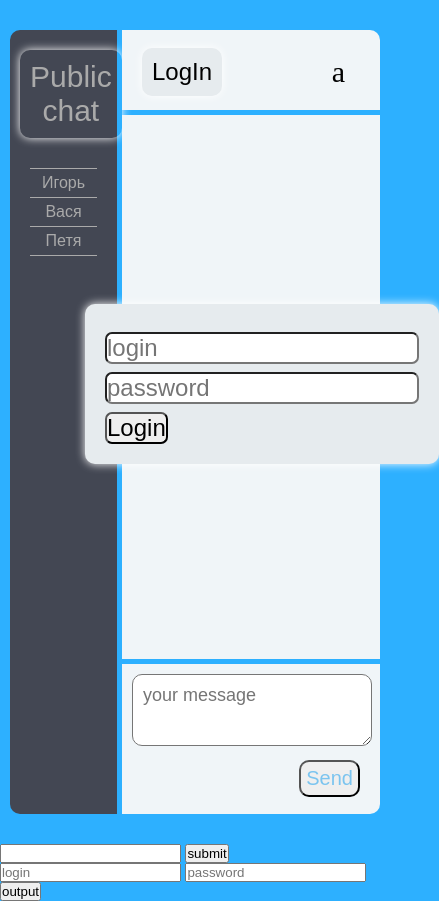
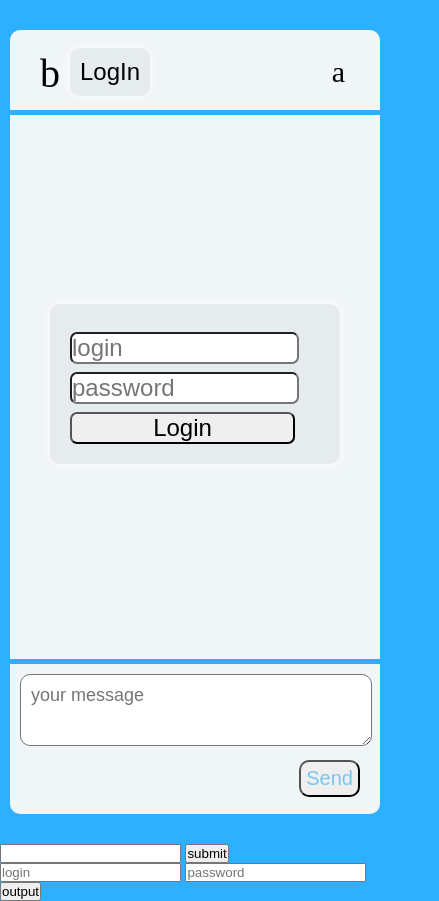
Before and after one commit to boltwest/Chat, a website: page public/index.html in a window 390 px wide. Shown: the whole page, 439 px wide, since content can reach past the window. Drawn offline with nearby package versions, Linux system fonts and the light colour scheme; some icons are missing.

Commit message:
fix adaptation for screen

```diff
--- a/app.js
+++ b/app.js
@@ -37,13 +37,13 @@ app.use(function (err, req, res, next) {
 let io = require('socket.io')(server);
 
 io.on('connection', function (socket) {
-	console.log('Клиент подключился');
+	// console.log('Клиент подключился');
 	socket.emit('message', {text: 'connection: ok'});
 
 	socket.on('messageUserAll', function (data, cb) {
 		data.time = getDateNow();
 		socket.broadcast.emit('messagePublic', data);
-		console.log(data.text);
+		// console.log(data.text);
 		cb(data.time);
 	})
 
--- /dev/null
+++ b/public/css/media.css
@@ -0,0 +1,73 @@
+.listUsers:before {
+    content: 'b';
+    display: none;
+    font-family: "untitled-font-1";
+    font-size: 40px;
+    position: absolute;
+    top: 20px;
+    right: -60px;
+    cursor: pointer;
+}
+
+
+
+@media screen and (max-width: 550px) {
+    #checkIn {
+        width: 150px;
+        left: calc(50% - 95px);
+    }
+
+    .checkIn__login, .checkIn__password, .checkIn__button {
+        width: 90%;
+    }
+}
+
+@media screen and (max-width: 450px) {
+    #checkIn {
+        width: 250px;
+        left: calc(50% - 145px);
+    }
+
+    .checkIn__login, .checkIn__password, .checkIn__button {
+        width: 90%;
+    }
+
+    .listUsers {
+        width: 130px;
+        transform: translate(-160px);
+        border-radius: 10px;
+        z-index: 20;
+    }
+
+    .listUsers:before{
+        display: inline-block;
+    }
+
+    .listUsersSow {
+        transform: translate(0);
+    }
+
+    #chatField {
+        width: calc(100% - 20px);
+    }
+
+    #lableField {
+        border-top-left-radius: 10px;
+    }
+
+    .lableField__nameChat {
+        left: 60px;
+    }
+
+    /*.lableField__nameChat:before {*/
+    /*content: 'b';*/
+    /*display: inline-block;*/
+    /*font-family: "untitled-font-1";*/
+    /*position: absolute;*/
+    /*left: -40px;*/
+    /*cursor: pointer;*/
+    /*}*/
+    #inputField {
+        border-bottom-left-radius: 10px;
+    }
+}
--- a/public/css/style.css
+++ b/public/css/style.css
@@ -17,7 +17,7 @@ body {
 
 /*List user                               List user*/
 
-#listUsers {
+.listUsers {
     background: #434753;
     height: 100%;
     width: calc(30% - 30px);
@@ -205,9 +205,10 @@ body {
 /*CheckIn                                          CheckIn*/
 
 #checkIn {
+    width: 300px;
     position: absolute;
     top: 35%;
-    left: calc(50% - 166px);
+    left: calc(50% - 170px);
     padding: 20px;
     background: #e6ebee;
     box-shadow: 0 0 10px #fff;
@@ -220,3 +221,14 @@ body {
     font-size: 24px;
     border-radius: 7px;
 }
+
+/*CheckIn error                                       CheckIn error*/
+
+.checkIn__error{
+    width: 70%;
+    position: absolute;
+    right: 5px;
+    bottom: 12px;
+    color: red;
+    display: none;
+}
--- a/public/index.html
+++ b/public/index.html
@@ -6,13 +6,14 @@
           content="width=device-width, user-scalable=no, initial-scale=1.0, maximum-scale=1.0, minimum-scale=1.0">
     <meta http-equiv="X-UA-Compatible" content="ie=edge">
     <link rel="icon" href="images/titleicon50.png" type="image/gif"/>
-    <!--<link href="https://file.myfontastic.com/tmBNhYy3jHLhMRprfkFGkP/icons.css" rel="stylesheet">-->
+    <link href="https://file.myfontastic.com/tmBNhYy3jHLhMRprfkFGkP/icons.css" rel="stylesheet">
     <link rel="stylesheet" href="css/style.css">
+    <link rel="stylesheet" href="css/media.css">
     <title>Привет ≥︺‿︺≤</title>
 </head>
 <body>
 <div id="chatWrapper" class="wrapper">
-    <div id="listUsers">
+    <div id="listUsers" class="listUsers">        <!--listUsersSow-->
         <span class="listUsers__publicChat">Public chat</span>
         <div class="listUsers__userOnlineList">
             <div class="listUsers__userOnline">Игорь</div>
@@ -26,26 +27,7 @@
             <span class="lableField__settings">a</span>
         </div>
         <div id="messageField">
-            <!--<div class="messageField__messageUser">-->
-            <!--<div class="messageField__lableMessage messageField__lableMessage-am"><span-->
-            <!--class="messageField__lableMessageText"><strong>1 AM</strong> 12:36</span>-->
-            <!--</div>-->
-            <!--<div class="messageField__message messageField__message-am"><span class="messageField__message-amText">Lorem ipsum dolor sit amet, consectetur adipisicing elit. A consequatur dicta laudantium magnam necessitatibus, provident.</span>-->
-            <!--</div>-->
-            <!--</div>-->
-            <!--<div class="messageField__messageUser">-->
-            <!--<div class="messageField__lableMessage"><span-->
-            <!--class="messageField__lableMessageText"><strong>2 User</strong> 12:36</span></div>-->
-            <!--<div class="messageField__message"><span class="messageField__message-userText">Lorem ipsum dolor sit amet.</span>-->
-            <!--</div>-->
-            <!--</div>-->
-            <!--<div class="messageField__messageUser">-->
-            <!--<div class="messageField__lableMessage messageField__lableMessage-am"><span-->
-            <!--class="messageField__lableMessageText"><strong>1 AM</strong> 12:36</span>-->
-            <!--</div>-->
-            <!--<div class="messageField__message messageField__message-am"><span class="messageField__message-amText">Lorem ipsum dolor sit </span>-->
-            <!--</div>-->
-            <!--</div>-->
+            <!--Поле с месседжами-->
         </div>
         <div id="inputField">
             <textarea placeholder="your message" class="inputField__inputUserMessage"></textarea>
@@ -53,10 +35,11 @@
         </div>
 
         <div id="checkIn">
-            <form name="checkInUser">
+            <form name="checkInUser" class="checkIn__form">
                 <input type="text" name="login" class="checkIn__login" placeholder="login" title="Введите имя">
                 <input type="password" name="password" class="checkIn__password" placeholder="password" title="Введите пароль">
                 <input type="button" name="submit" class="checkIn__button" value="Login">
+                <div class="checkIn__error">Такой логин уже существует или неверный пароль</div>
             </form>
         </div>
     </div>
--- a/public/js/script.js
+++ b/public/js/script.js
@@ -60,11 +60,13 @@ function ChatController() {
 		buttonSend.addEventListener('click', this.sendMessage);
 		let buttonLogIn = ($('#checkIn .checkIn__button', field))[0];
 		buttonLogIn.addEventListener('click', this.checkIn);
+		let SowListOnline = ($('#listUsers', field))[0];
+		SowListOnline.addEventListener('click', this.showListOnline);
 	};
 
 	this.sendMessage = function () {
 		modelComponent.sendMessageAll(textMessage.value);
-		console.log(textMessage.value);
+		// console.log(textMessage.value);
 		textMessage.value = '';
 		textMessage.focus();
 	};
@@ -73,8 +75,11 @@ function ChatController() {
 		let login = ($('#checkIn .checkIn__login', domField))[0];
 		let password = ($('#checkIn .checkIn__password', domField))[0];
 		modelComponent.checkUser(login.value, password.value);
-		login.value = '';
+		// login.value = '';
 		password.value = '';
+	};
+	this.showListOnline = function () {
+		modelComponent.showListOnline();
 	};
 }
 
@@ -88,7 +93,8 @@ function ChatModel() {
 		registration: false,
 		error: false,
 		name: 'Igor',
-		nameRoom: 'LogIn'
+		nameRoom: 'LogIn',
+		showListOnline: false
 	};
 
 	this.start = function (view) {
@@ -107,7 +113,7 @@ function ChatModel() {
 	};
 
 	function requestFunc(data) {
-		console.log(data);
+		// console.log(data);
 		if(data.access){
 			let socketIo = io();
 			socket = socketIo;
@@ -151,6 +157,11 @@ function ChatModel() {
 	this.updateViewComponent = function () {
 		viewComponent.updateView();
 	};
+
+	this.showListOnline = function () {
+		properties.showListOnline = !properties.showListOnline;
+		self.updateViewComponent();
+	}
 }
 
 //                          View                          //  View    //
@@ -161,6 +172,8 @@ function ChatView() {
 	let messageField;
 	let nameRoom;
 	let checkIn;
+	let error;
+	let onlineList;
 	let sourceTemplateMe = document.getElementById('message-am-template').innerHTML;
 
 	let sourceTemplateUser = document.getElementById('message-user-template').innerHTML;
@@ -175,6 +188,8 @@ function ChatView() {
 		messageField = ($('#messageField', field))[0];
 		nameRoom = ($('#lableField .lableField__nameChat', field))[0];
 		checkIn = ($('#checkIn', field))[0];
+		error = $('#checkIn .checkIn__error', field)[0];
+		onlineList = ($('#listUsers', field))[0];
 	};
 
 	this.addMessageChat = function (json) {
@@ -192,5 +207,13 @@ function ChatView() {
 		if(modelComponent.get('registration')){
 			$(checkIn).hide();
 		}
+		if(modelComponent.get('error')) {
+			$(error).show();
+		}
+		if(modelComponent.get('showListOnline')){
+			$(onlineList).addClass('listUsersSow');
+		}else {
+			$(onlineList).removeClass('listUsersSow');
+		}
 	}
 }
```
